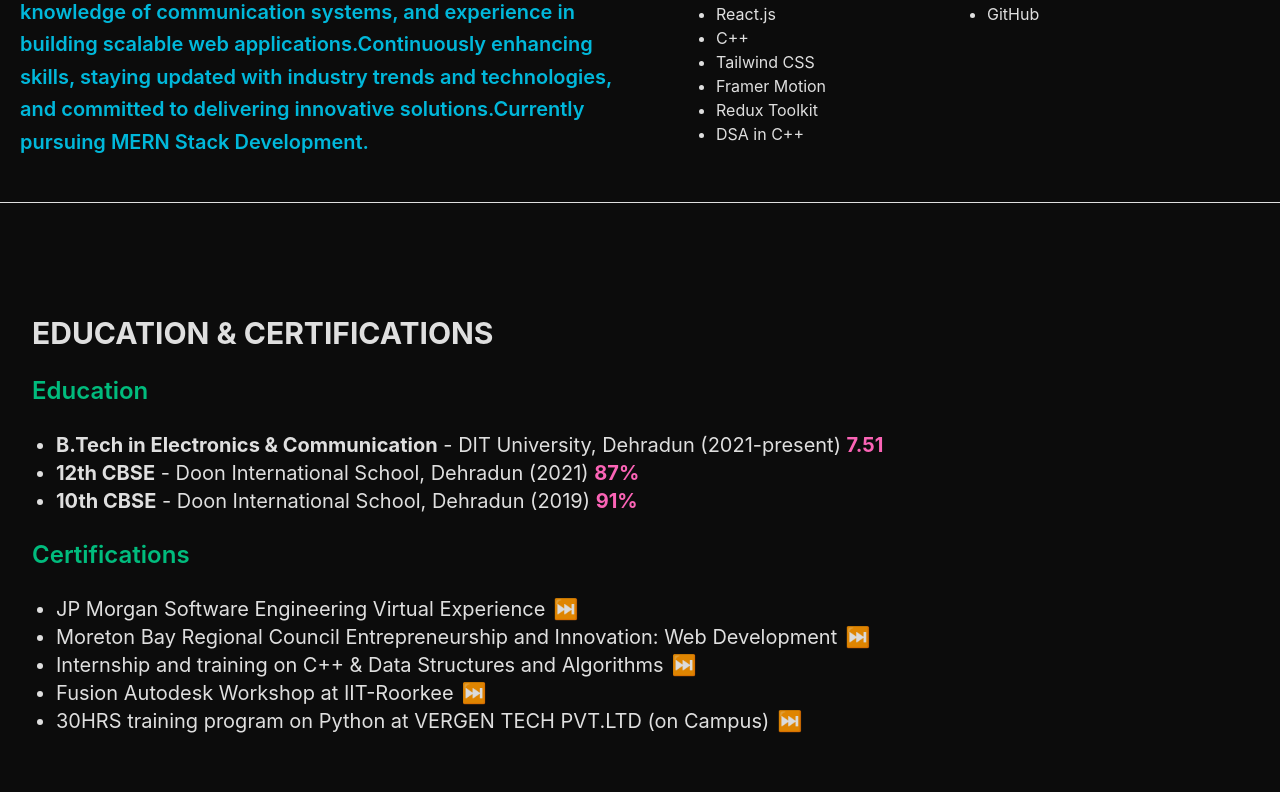
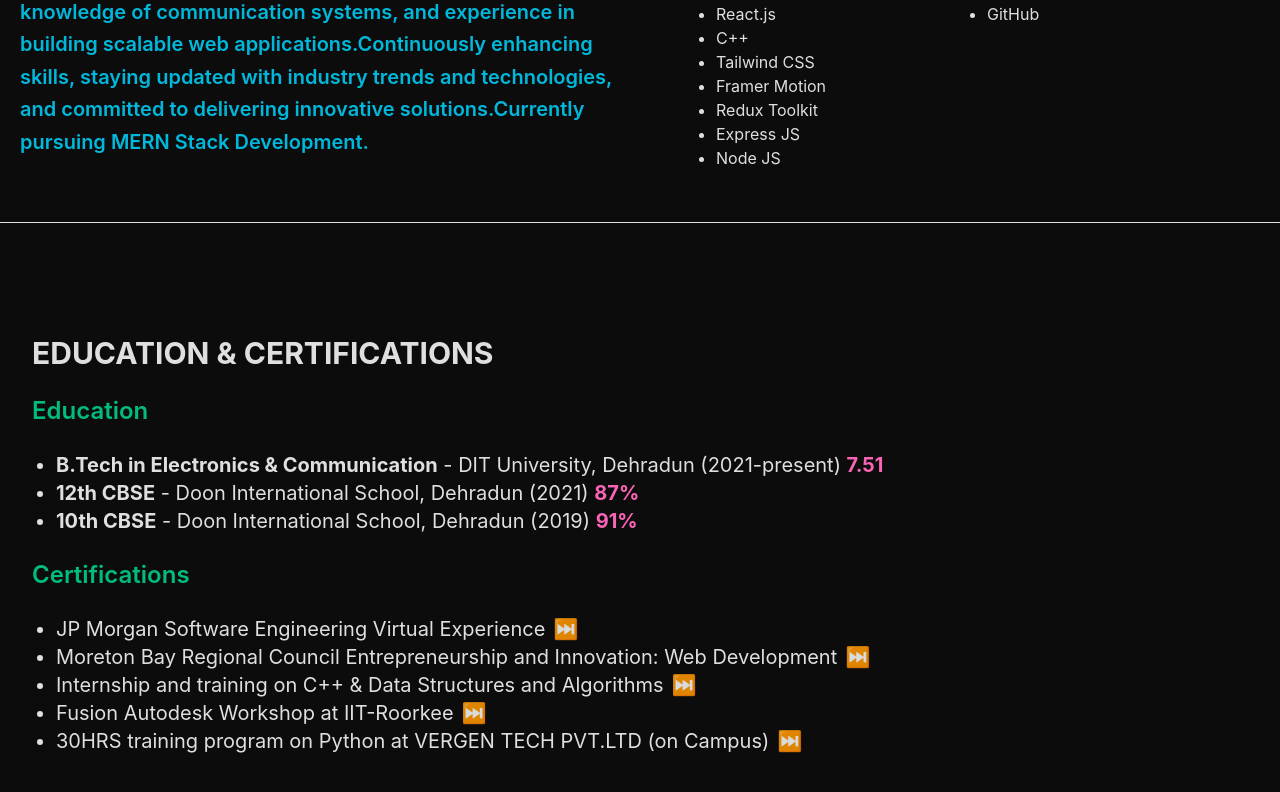
Before and after one commit to PiyushDobhal/PORTFOLIO, a React (Vite) app: page / in a window 1280 px wide. Shown: the part 815-1607 px from the top of the page. Built offline with nearby package versions, Linux system fonts and the light colour scheme.

Commit message:
resume updated

```diff
--- a/src/Resumedata.jsx
+++ b/src/Resumedata.jsx
@@ -4,7 +4,7 @@
   linkedin: "http://www.linkedin.com/in/piyush-dobhal-b3a757309",
   github: "https://github.com/PiyushDobhal",
   googleCloud: "https://www.cloudskillsboost.google/profile/badges",
-  resumeLink: "https://drive.google.com/file/d/1T9SL0fiBAr4KM0PwW01iWA1q6Aw86bf7/view?usp=sharing",
+  resumeLink: "https://drive.google.com/file/d/1MxiUNDyP7TPHR7wZF9uZKWxot_IDL2dl/view?usp=sharing",
 
   education: [
     {
@@ -40,7 +40,8 @@
       "Tailwind CSS",
       "Framer Motion",
       "Redux Toolkit",
-      "DSA in C++",
+      "Express JS",
+      "Node JS",
     ],
     tools: ["Visual Studio", "PyCharm", "Git", "GitHub"],
   },
--- a/src/pages/Projects.jsx
+++ b/src/pages/Projects.jsx
@@ -28,7 +28,7 @@
             whileTap={{ scale: 0.98 }}
             drag
             dragConstraints={{ top: 0, bottom: 0, left: 0, right: 0 }}
-            dragElastic={0.2}
+            dragElastic={0.7}
             whileHover={{
               scale: 1.05,
               rotate: 2,
```
